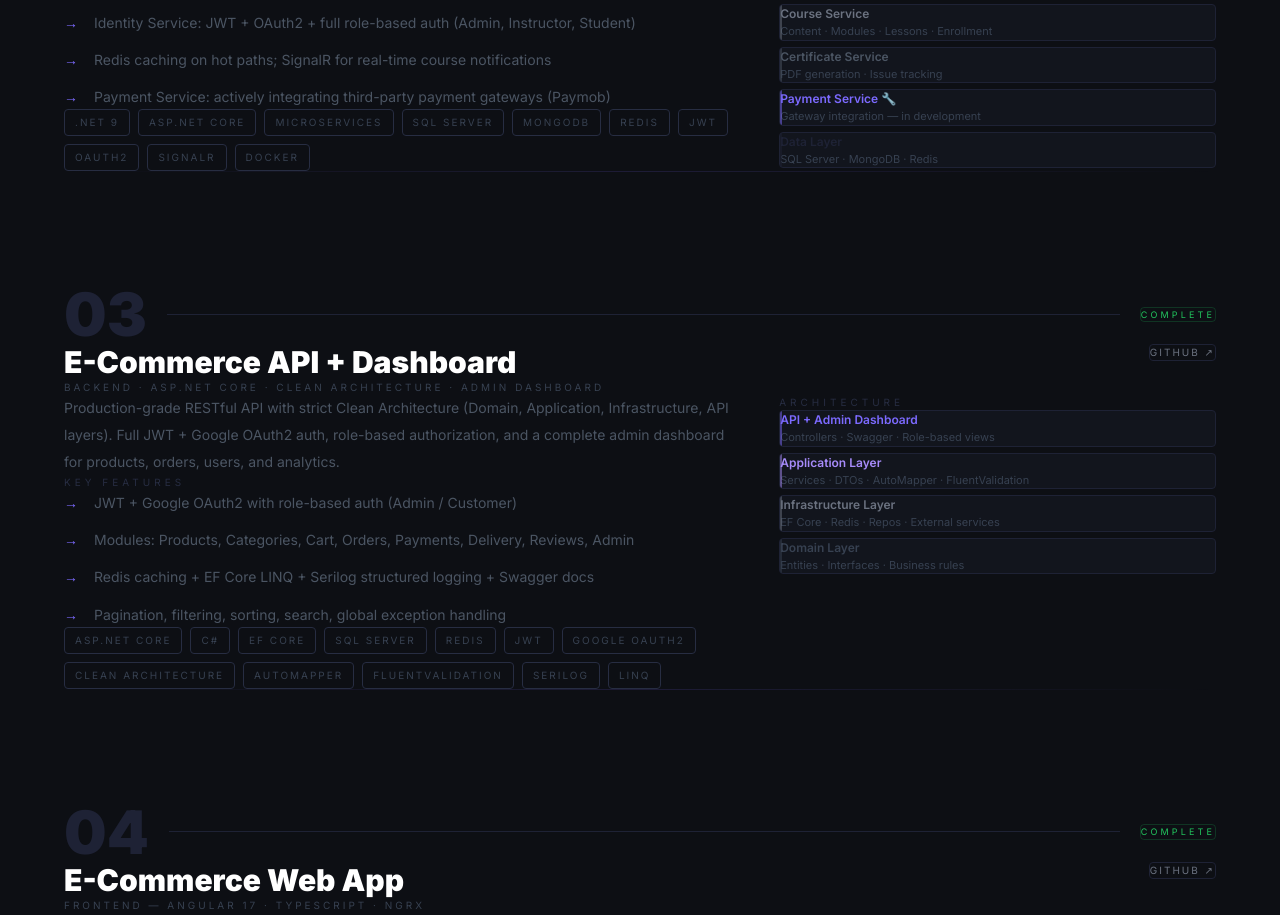
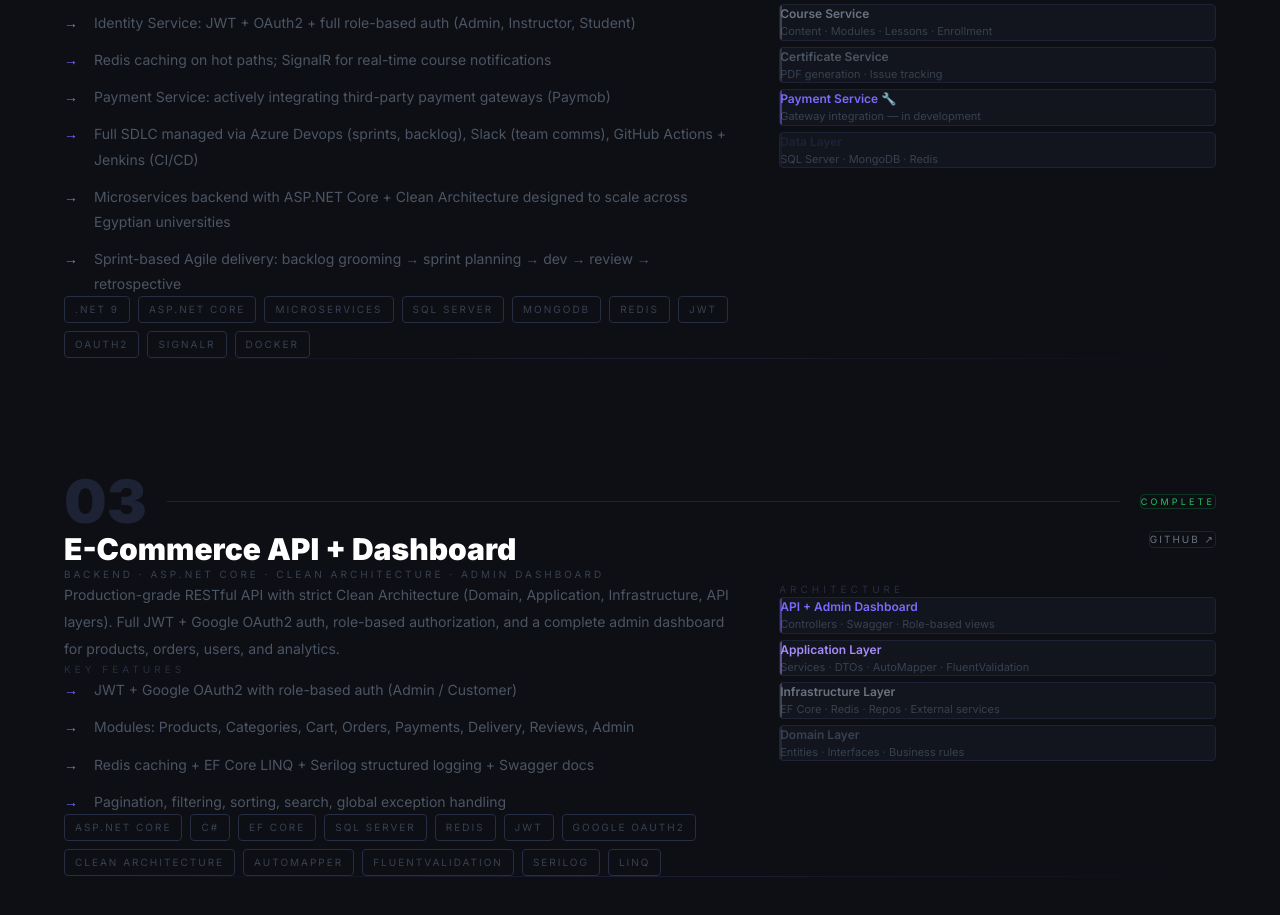
Before and after one commit to sefffo/saif-portfolio, a React (Vite) app: page /projects in a window 1280 px wide. Shown: the part 1032-1947 px from the top of the page. Built offline with nearby package versions, Linux system fonts and the light colour scheme.

Commit message:
edits in the project tab

```diff
--- a/src/pages/Projects.tsx
+++ b/src/pages/Projects.tsx
@@ -47,6 +47,9 @@ const projects = [
       'Identity Service: JWT + OAuth2 + full role-based auth (Admin, Instructor, Student)',
       'Redis caching on hot paths; SignalR for real-time course notifications',
       'Payment Service: actively integrating third-party payment gateways (Paymob)',
+      'Full SDLC managed via Azure Devops (sprints, backlog), Slack (team comms), GitHub Actions + Jenkins (CI/CD)',
+      'Microservices backend with ASP.NET Core + Clean Architecture designed to scale across Egyptian universities',
+      'Sprint-based Agile delivery: backlog grooming → sprint planning → dev → review → retrospective',
     ],
   },
   {
```
